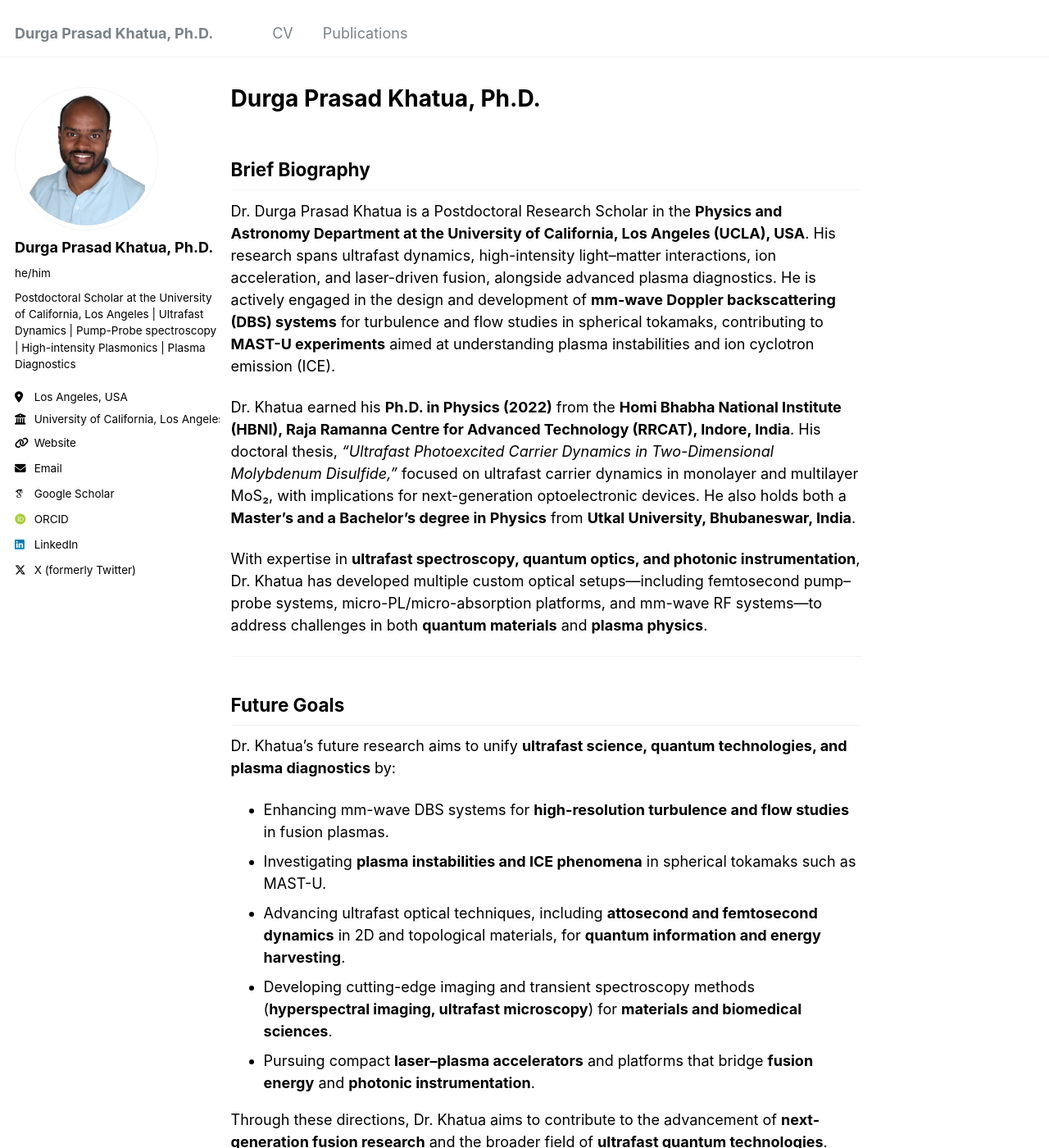
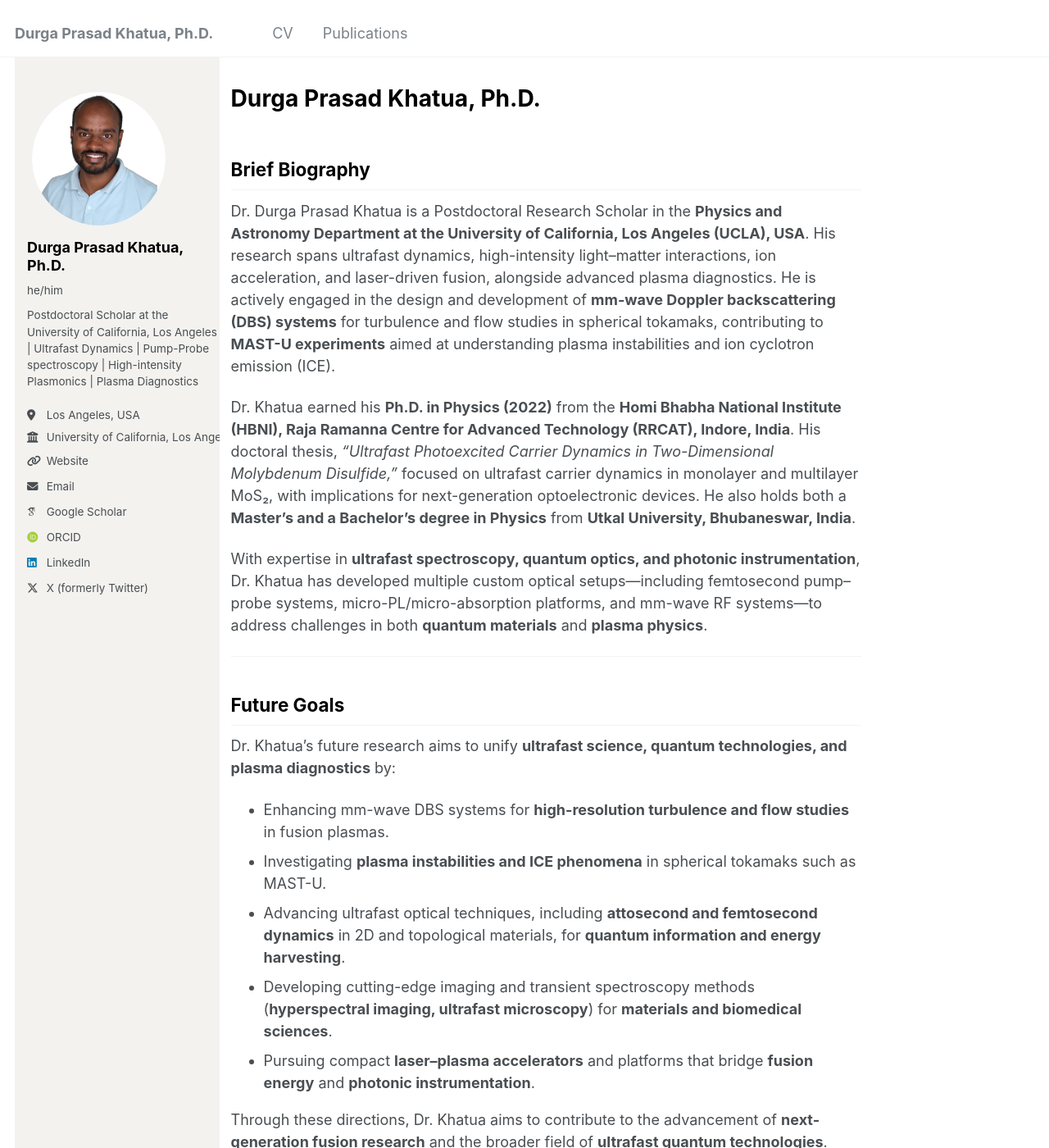
Before and after one commit to Khatua03/DurgaPrasadKhatua.github.io, a Jekyll site: the page built from _pages/about.md, in a window 1280 px wide and 1400 px high. Shown: the whole window at 82% size. Built offline with Jekyll 4.4.1, drawn with Linux system fonts in a browser that asks for light colours; some web fonts are replaced.

Commit message:
Update main.scss

```diff
--- a/assets/css/main.scss
+++ b/assets/css/main.scss
@@ -10,8 +10,59 @@
  *
 */
 
+/* Import a clean, professional font */
 @import url('https://fonts.googleapis.com/css2?family=Roboto:wght@400;700&display=swap');
-body { font-family: 'Roboto', sans-serif; }
+
+/* Global text style */
+body {
+  font-family: 'Roboto', sans-serif;
+  color: #191919;          /* LinkedIn dark gray/black for text */
+  background-color: #FFFFFF; /* Keep background white */
+  line-height: 1.6;
+}
+
+/* Headings */
+h1, h2, h3, h4, h5, h6 {
+  color: #000000;          /* Pure black headings */
+  font-weight: 700;
+}
+
+/* Links */
+a {
+  color: #0A66C2;          /* LinkedIn Blue */
+  text-decoration: none;
+}
+
+a:hover {
+  color: #004182;          /* Darker blue on hover */
+  text-decoration: underline;
+}
+
+/* Sidebar (author profile) */
+.sidebar {
+  background-color: #F3F2EF; /* LinkedIn light gray */
+  padding: 15px;
+  border-radius: 8px;
+}
+
+/* Secondary/muted text */
+.muted, .page__meta, .archive__item-excerpt {
+  color: #666666;          /* LinkedIn medium gray */
+}
+
+/* Buttons (like CV/Publications nav) */
+.btn {
+  background: #0A66C2;
+  color: #fff !important;
+  border-radius: 6px;
+  padding: 8px 16px;
+  display: inline-block;
+  font-weight: 600;
+}
+
+.btn:hover {
+  background: #004182;
+}
 
 @import "vendor/breakpoint/breakpoint"; // media query mixins
 @import "variables";
@@ -55,8 +106,3 @@ body { font-family: 'Roboto', sans-serif; }
 .page__content {
   margin-right: 340px; /* give space so text doesn't overlap */
 }
-
- /* Force all body text to black */
-body {
-  color: #000 !important;
-}
```
